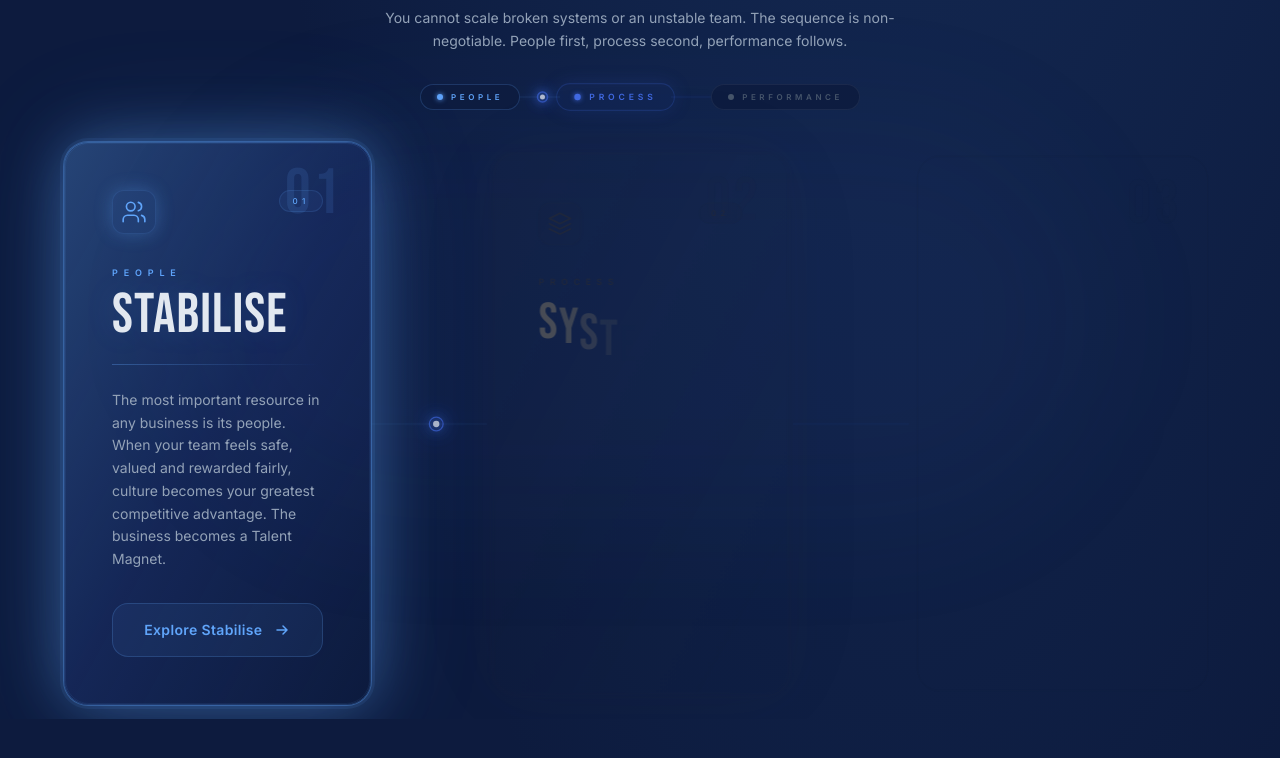
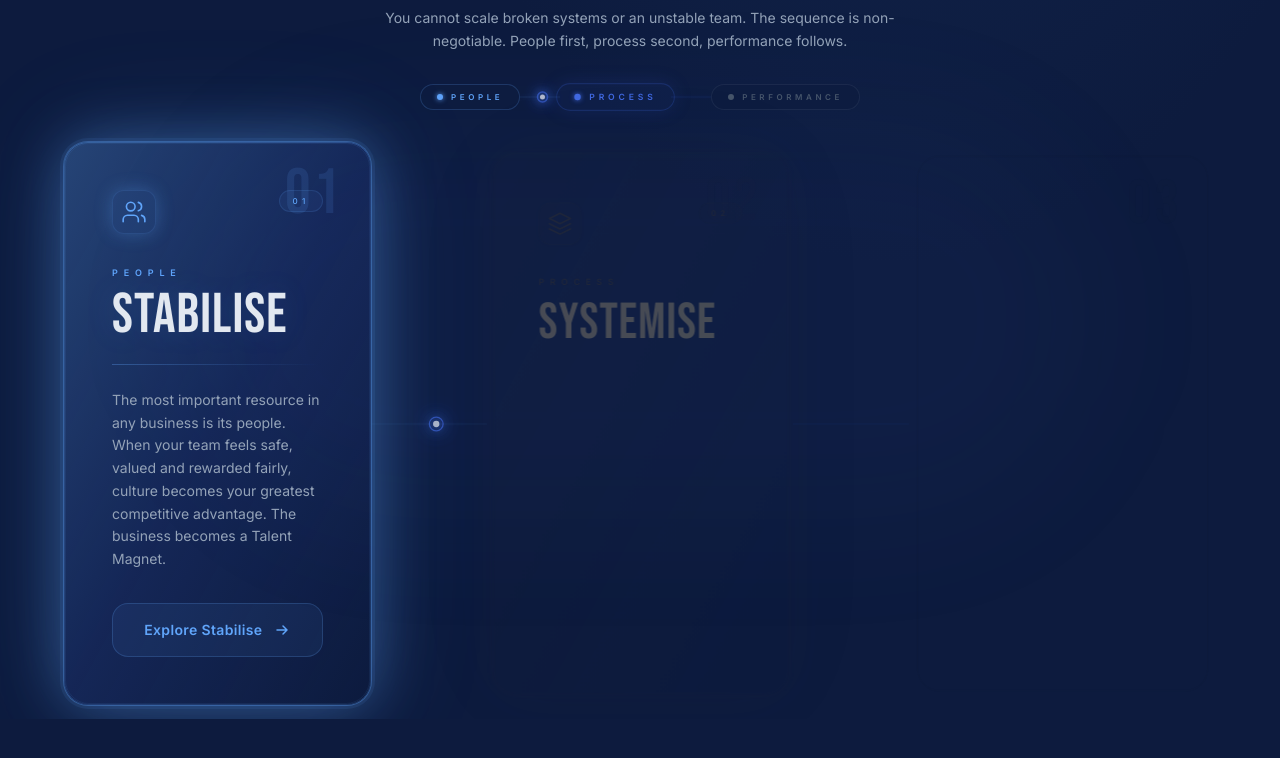
Before and after one commit to adamwilss/regenovate-site-draft-, a Next.js app: page / in a window 1280 px wide. Shown: the part 1477-2235 px from the top of the page. Built offline with nearby package versions, Linux system fonts and the light colour scheme; a web font is replaced by a local one.

Commit message:
feat: time-based onomatopoeic animations upon card entry

```diff
--- a/src/components/Pillars.tsx
+++ b/src/components/Pillars.tsx
@@ -344,19 +344,11 @@ function PillConnector({
 /* ═══════════════════════════════════════════════════════════════════════
    SCROLL-DRIVEN ONOMATOPOEIC TITLES
    ═══════════════════════════════════════════════════════════════════════ */
-function SystemiseLetter({ char, index, progress }: { char: string, index: number, progress: MotionValue<number> }) {
-  const start = 0.05 + index * 0.04;
-  const end = start + 0.15;
-  const opacity = useTransform(progress, [start, end], [0, 1]);
-  const y = useTransform(progress, [start, end], [25, 0]);
-  return <motion.span style={{ display: "inline-block", opacity, y }}>{char}</motion.span>;
-}
-
 function NodeCardTitle({ pillar, progress, titleShadow }: { pillar: any, progress: MotionValue<number>, titleShadow: any }) {
-  const x = useTransform(progress, [0.0, 0.1, 0.15, 0.2, 0.25, 0.3, 0.35, 0.4], [-30, 25, -15, 12, -8, 4, -1, 0]);
-  const y = useTransform(progress, [0.0, 0.1, 0.15, 0.2, 0.25, 0.3, 0.35, 0.4], [15, -12, 10, -8, 5, -2, 1, 0]);
-  const r = useTransform(progress, [0.0, 0.1, 0.15, 0.2, 0.25, 0.3, 0.35, 0.4], [-10, 8, -6, 4, -2, 1, -0.5, 0]);
-  const blurValue = useTransform(progress, [0, 0.25, 0.4], ["blur(8px)", "blur(3px)", "blur(0px)"]);
+  const [triggered, setTriggered] = useState(false);
+  useMotionValueEvent(progress, "change", v => {
+    if (v > 0.05 && !triggered) setTriggered(true);
+  });
 
   const baseStyle = {
     fontFamily: '"Bebas Neue", serif',
@@ -364,20 +356,36 @@ function NodeCardTitle({ pillar, progress, titleShadow }: { pillar: any, progres
     color: "var(--text-primary)",
     display: "block",
     letterSpacing: "0.02em",
-    textShadow: titleShadow,
+    // Cast to undefined if none, as motion doesn't like passing motionvalues directly to generic span styles without care, but actually textShadow is fine:
+    WebkitTextStroke: "1px rgba(255,255,255,0.05)",
   };
 
   if (pillar.slug === "systemise") {
     return (
-      <span style={baseStyle}>
-        {"Systemise".split("").map((c, i) => <SystemiseLetter key={i} char={c} index={i} progress={progress} />)}
-      </span>
+      <motion.span style={{ ...baseStyle, textShadow: titleShadow }}>
+        {"Systemise".split("").map((c, i) => (
+          <motion.span
+            key={i}
+            initial={{ opacity: 0, y: 35 }}
+            animate={triggered ? { opacity: 1, y: 0 } : {}}
+            transition={{ delay: i * 0.08, duration: 0.25, ease: "easeOut" }}
+            style={{ display: "inline-block" }}
+          >
+            {c}
+          </motion.span>
+        ))}
+      </motion.span>
     );
   }
 
   if (pillar.slug === "stabilise") {
     return (
-       <motion.span style={{ ...baseStyle, x, y, rotate: r, filter: blurValue }}>
+       <motion.span
+         style={{ ...baseStyle, textShadow: titleShadow }}
+         initial={{ x: -25, y: 15, rotate: -12, filter: "blur(12px)", opacity: 0 }}
+         animate={triggered ? { x: 0, y: 0, rotate: 0, filter: "blur(0px)", opacity: 1 } : {}}
+         transition={{ type: "spring", stiffness: 120, damping: 6, mass: 0.8 }}
+       >
          {pillar.title}
        </motion.span>
     );
@@ -385,7 +393,12 @@ function NodeCardTitle({ pillar, progress, titleShadow }: { pillar: any, progres
 
   // Scale (or generic fallback)
   return (
-    <motion.span style={baseStyle}>
+    <motion.span
+      style={{ ...baseStyle, textShadow: titleShadow }}
+      initial={{ scale: 0.15, opacity: 0 }}
+      animate={triggered ? { scale: 1, opacity: 1 } : {}}
+      transition={{ type: "spring", stiffness: 100, damping: 10, delay: 0.1 }}
+    >
       {pillar.title}
     </motion.span>
   );
@@ -711,7 +724,7 @@ function PillarsDesktop() {
       ref={containerRef}
       id="pillars"
       className="relative hidden lg:block"
-      style={{ height: "800vh" }}
+      style={{ height: "360vh" }}
     >
       <div className="sticky top-0 h-screen flex flex-col justify-center overflow-hidden">
         {/* Ambient glow */}
```
